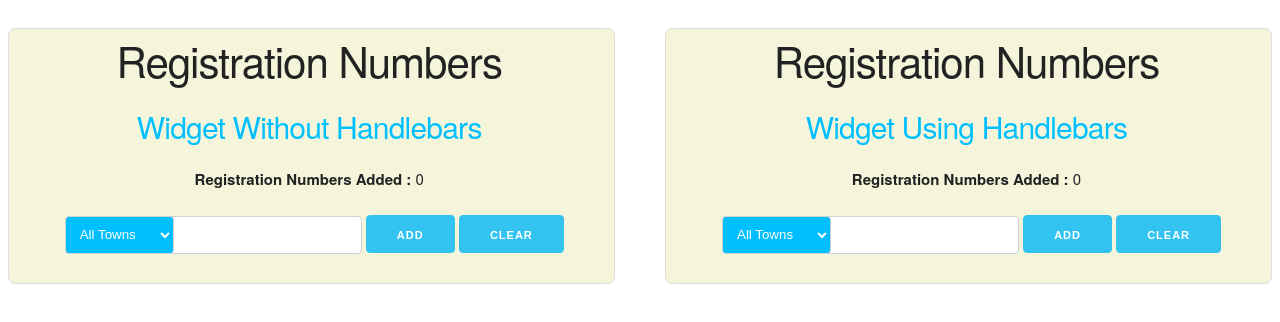
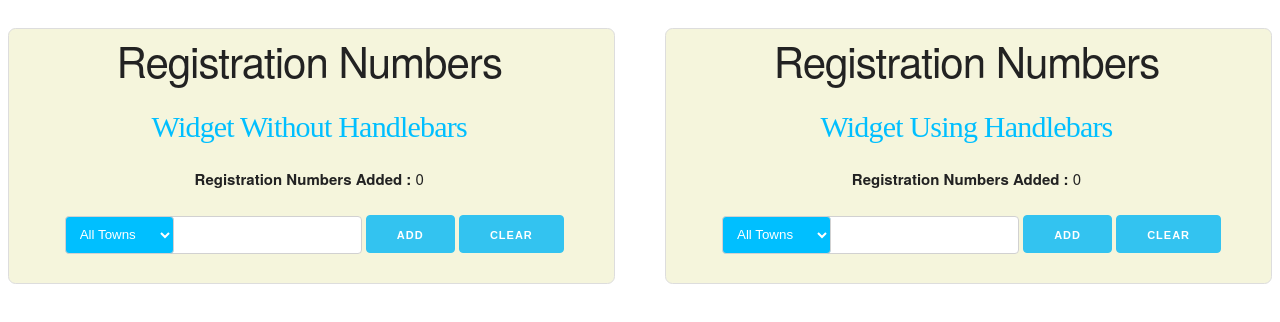
Before and after one commit to Thembisile/registration-numbers, a plain HTML site: page index.html in a window 1280 px wide. Drawn offline with nearby package versions, Linux system fonts and the light colour scheme.

Commit message:
debbuging

```diff
--- a/index.html
+++ b/index.html
@@ -23,7 +23,7 @@
     <div class="six columns" style="text-align:center">
       <div class="box" id="header-note">
         <h2> Registration Numbers</h2>
-        <h4 style="color:DeepSkyBlue">Widget Without Handlebars</h4>
+        <h4 style="color:DeepSkyBlue;font-family:'Times New Roman'">Widget Without Handlebars</h4>
 
     <!--Regstration Number Buttons and Dropdown Menu 1-->
 
@@ -58,7 +58,7 @@
     <div class="six columns" style="text-align:center;">
       <div class="box" id="header-note">
         <h2> Registration Numbers</h2>
-        <h4 style="color:DeepSkyBlue">Widget Using Handlebars</h4>
+        <h4 style="color:DeepSkyBlue; font-family:'Times New Roman'">Widget Using Handlebars</h4>
 
       <!--Regstration Number Buttons and Dropdown Menu 2-->
 
```
